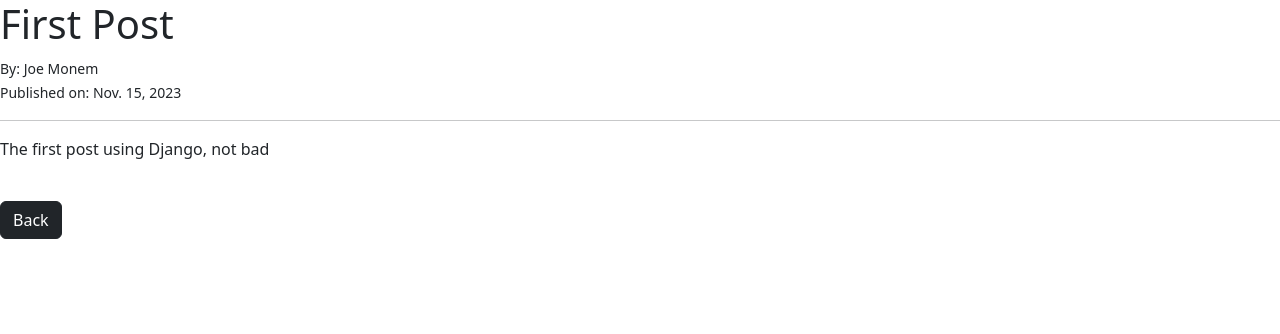
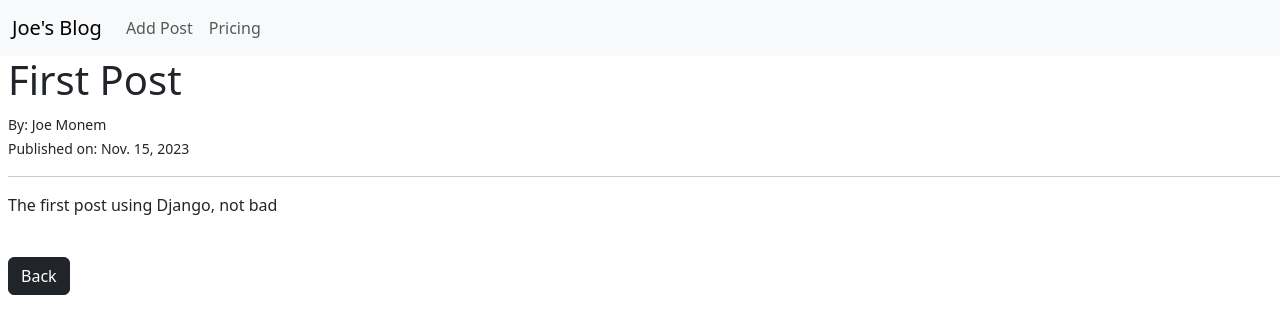
Before and after one commit to joemonem/djangoBlog, a Django app: page /article/1 in a window 1280 px wide. Shown: the top 334 px of the page. Run offline with Django 4.2, Linux system fonts and the light colour scheme; data comes from the database, SQL or seed files in the repository; both versions use the stored data as it was after the commit.

Commit message:
added ability to publish posts, created custom form

```diff
--- a/joesblog/theblog/models.py
+++ b/joesblog/theblog/models.py
@@ -1,6 +1,7 @@
 from django.db import models
 from django.contrib.auth.models import User
 from django.utils import timezone
+from django.urls import reverse
 
 # Create your models here.
 
@@ -13,3 +14,6 @@ class Post(models.Model):
 
     def __str__(self):
         return self.title + " | " + str(self.author)
+
+    def get_absolute_url(self):
+        return reverse("article-details", args=(str(self.id)))
--- a/joesblog/theblog/templates/base.html
+++ b/joesblog/theblog/templates/base.html
@@ -10,10 +10,30 @@
 </head>
 
 <body>
+    <nav class="navbar navbar-expand-lg bg-body-tertiary">
+        <div class="container-fluid">
+            <a class="navbar-brand" href="{%url 'home'%}">Joe's Blog</a>
+            <button class="navbar-toggler" type="button" data-bs-toggle="collapse" data-bs-target="#navbarNav"
+                aria-controls="navbarNav" aria-expanded="false" aria-label="Toggle navigation">
+                <span class="navbar-toggler-icon"></span>
+            </button>
+            <div class="collapse navbar-collapse" id="navbarNav">
+                <ul class="navbar-nav">
+                    <li class="nav-item">
+                        <a class="nav-link" href="{% url 'addpost'%}">Add Post</a>
+                    </li>
+                    <li class="nav-item">
+                        <a class="nav-link" href="#">Pricing</a>
+                    </li>
+                </ul>
+            </div>
+        </div>
+    </nav>
+    <div class="ms-2">
+        {% block content %}
 
-    {% block content %}
-
-    {% endblock %}
+        {% endblock %}
+    </div>
     <script src="https://cdn.jsdelivr.net/npm/bootstrap@5.3.2/dist/js/bootstrap.bundle.min.js"
         integrity="sha384-C6RzsynM9kWDrMNeT87bh95OGNyZPhcTNXj1NW7RuBCsyN/o0jlpcV8Qyq46cDfL"
         crossorigin="anonymous"></script>
--- a/joesblog/theblog/urls.py
+++ b/joesblog/theblog/urls.py
@@ -15,11 +15,12 @@ Including another URLconf
     2. Add a URL to urlpatterns:  path('blog/', include('blog.urls'))
 """
 from django.urls import path
-from .views import HomeView, ArticleDetailsView
+from .views import HomeView, ArticleDetailsView, AddPostView
 
 
 # urlpatterns = [path("", views.home, name="home")]
 urlpatterns = [
     path("", HomeView.as_view(), name="home"),
     path("article/<int:pk>", ArticleDetailsView.as_view(), name="article-details"),
+    path("addpost", AddPostView.as_view(), name="addpost"),
 ]
--- a/joesblog/theblog/views.py
+++ b/joesblog/theblog/views.py
@@ -1,5 +1,5 @@
 from django.shortcuts import render
-from django.views.generic import ListView, DetailView
+from django.views.generic import ListView, DetailView, CreateView
 from .models import Post
 
 # Create your views here.
@@ -15,3 +15,10 @@ class HomeView(ListView):
 class ArticleDetailsView(DetailView):
     model = Post
     template_name = "article_details.html"
+
+
+class AddPostView(CreateView):
+    model = Post
+    template_name = "add_post.html"
+    # fields = "__all__"
+    fields = ("title", "author", "body")
```
Also changed, not shown: joesblog/theblog/forms.py (added, +14 -0 lines), joesblog/theblog/templates/add_post.html (added, +13 -0 lines), joesblog/db.sqlite3.
